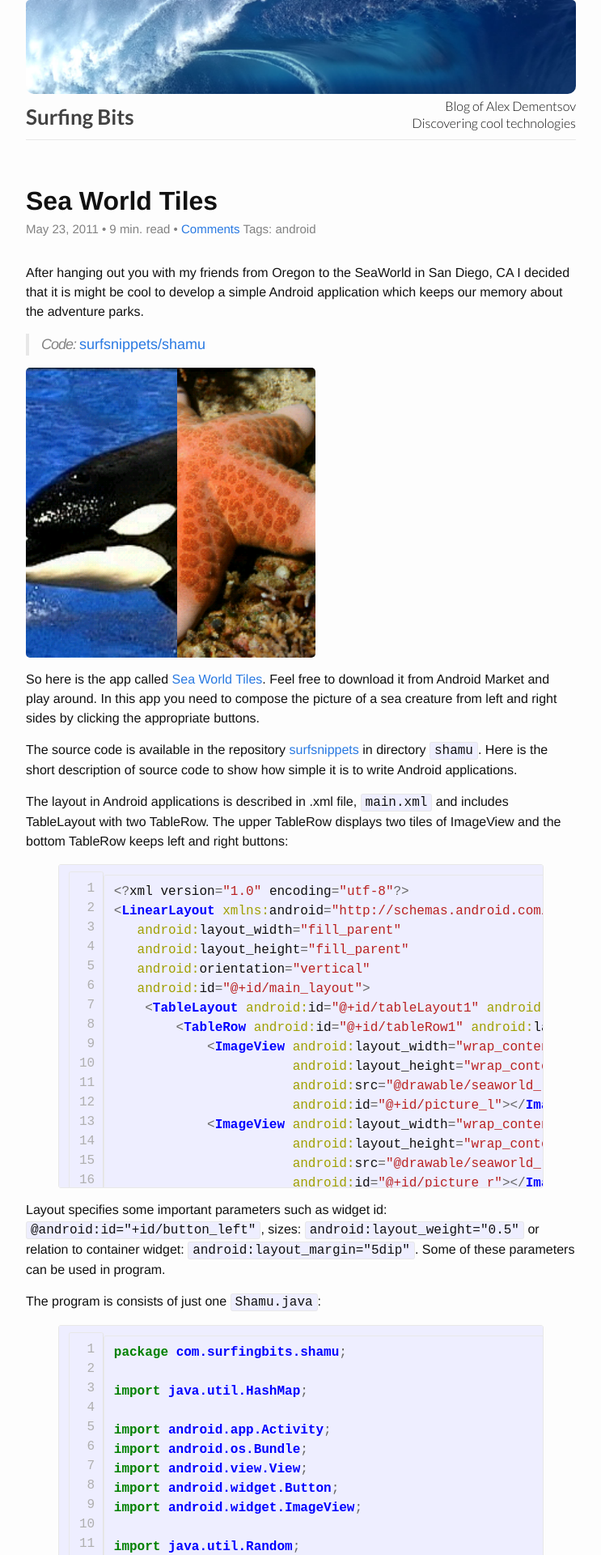
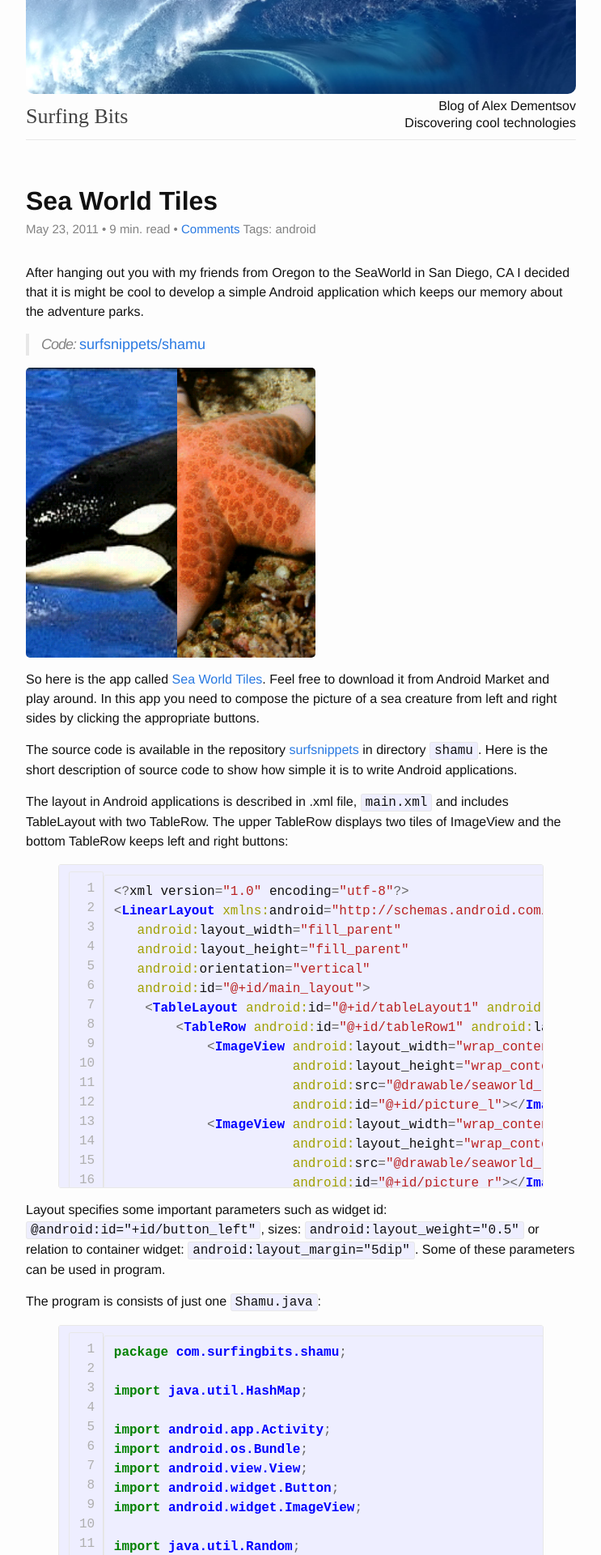
Before and after one commit to dexity/dexity.github.io, a Jekyll site: the page built from _posts/2011-05-23-sea-world-tiles.md, in a window 1280 px wide. Shown: the top 1920 px of the page at 81% size, without its empty margins (268-1011 px from the left). Built offline with Jekyll 4.4.1, drawn with Linux system fonts in a browser that asks for light colours; some web fonts are replaced; comment, search, counter and statistics services are not loaded.

Commit message:
Improved style

```diff
--- a/_includes/head.html
+++ b/_includes/head.html
@@ -5,7 +5,7 @@
 
     <title>{% if page.title %}{{ page.title }}{% else %}{{ site.title }}{% endif %}</title>
     <meta name="description" content="{{ site.description }}">
-
+    <link type="text/css" rel="stylesheet" href="http://fast.fonts.com/cssapi/d70ca5cd-778e-48cc-9e59-6b276425c670.css">
     <link rel="stylesheet" href="{{ "/css/main.css" | prepend: site.baseurl }}">
     <link rel="canonical" href="{{ page.url | replace:'index.html','' | prepend: site.baseurl | prepend: site.url }}">
 </head>
--- a/_layouts/post.html
+++ b/_layouts/post.html
@@ -18,8 +18,12 @@
     {{ content }}
   </article>
     <div class="social-buttons">
-        <span class="fb-like" data-href="{{ page.url | prepend: site.baseurl }}" data-layout="button_count" data-action="like" data-show-faces="false" data-share="false"></span>
-        <a href="{{ page.url | prepend: site.baseurl }}" class="twitter-share-button" data-lang="en" >Tweet</a>
+        <div class="sbutton">
+            <div class="fb-like" data-href="{{ page.url | prepend: site.baseurl }}" data-layout="button_count" data-action="like" data-show-faces="false" data-share="false"></div>
+        </div>
+        <div class="sbutton">
+            <a href="{{ page.url | prepend: site.baseurl }}" class="twitter-share-button" data-lang="en" >Tweet</a>
+        </div>
     </div>
     {% if post.comments != false %}
     <div id="disqus_thread"></div>
--- a/_sass/_custom.scss
+++ b/_sass/_custom.scss
@@ -1,5 +1,3 @@
-
-@import url(http://fonts.googleapis.com/css?family=Lato:300italic,700italic,300,700);
 
 img {
   -webkit-border-radius: $base-image-radius;
@@ -12,17 +10,13 @@
   letter-spacing: 0px;
 }
 
-.site-header,
-.site-footer {
-  font-family: Lato, Helvetica, Arial, sans-serif;
-}
-
 a.site-title {
   text-decoration: none;
 }
 
 .site-title {
-  font-weight: bold;
+  font-family: 'Avenir Next LT W01 Bold';
+  font-weight: normal;
 }
 
 .rss img {
@@ -67,7 +61,7 @@
   }
 }
 
-.highlight pre {
+pre {
   max-height: 400px;
 }
 
@@ -99,6 +93,12 @@
   -webkit-border-bottom-left-radius: $header-image-radius;
      -moz-border-bottom-left-radius: $header-image-radius;
           border-bottom-left-radius: $header-image-radius;
+  -webkit-border-top-right-radius: 0px;
+     -moz-border-top-right-radius: 0px;
+          border-top-right-radius: 0px;
+  -webkit-border-top-left-radius: 0px;
+     -moz-border-top-left-radius: 0px;
+          border-top-left-radius: 0px;
 }
 
 img.avatar {
@@ -119,20 +119,30 @@
 // Social
 .social-buttons {
   margin-bottom: $base-spacing-unit;
-  display: inline-block;
+  position: relative;
+  height: 30px;
 }
 
-.fb-like {
-  position: relative;
+.sbutton {
+  display: inline-block;
   vertical-align: top;
-  margin-top: -2px;
+  margin-right: 15px;
 }
 
 .twitter-share-button {
-  position: relative;
-  vertical-align: middle;
-  margin-right: -30px;
+  margin-top: 4px;
 }
+//.fb-like {
+//  position: relative;
+//  vertical-align: top;
+//  margin-top: -2px;
+//}
+//
+//.twitter-share-button {
+//  position: relative;
+//  vertical-align: middle;
+//  margin-right: -30px;
+//}
 
 // Bootstrap fixes
 * {
--- a/css/main.scss
+++ b/css/main.scss
@@ -3,10 +3,17 @@
 ---
 @charset "utf-8";
 
-
+/*
+font-family:'Avenir Next W01 Thin';
+font-family:'AvenirNextW01-ThinItali';
+font-family:'AvenirNextLTW01-Regular';
+font-family:'AvenirNextLTW01-Italic';
+font-family:'Avenir Next LT W01 Bold';
+font-family:'AvenirNextLTW01-BoldIta';
+*/
 
 // Our variables
-$base-font-family: OpenSans, Helvetica, Arial, sans-serif;
+$base-font-family: 'AvenirNextLTW01-Regular', OpenSans, Helvetica, Arial, sans-serif;
 $base-font-size:   16px;
 $small-font-size:  $base-font-size * 0.875;
 $meta-font-size:   $base-font-size * 0.9375;
@@ -31,20 +38,11 @@
 $image-radius: 10px;
 $avatar-image-radius: 40px;
 
-// Using media queries with like this:
-// @include media-query($palm) {
-//     .wrapper {
-//         padding-right: $spacing-unit / 2;
-//         padding-left: $spacing-unit / 2;
-//     }
-// }
 @mixin media-query($device) {
     @media screen and (max-width: $device) {
         @content;
     }
 }
-
-
 
 // Import partials from `sass_dir` (defaults to `_sass`)
 @import "base";
```
